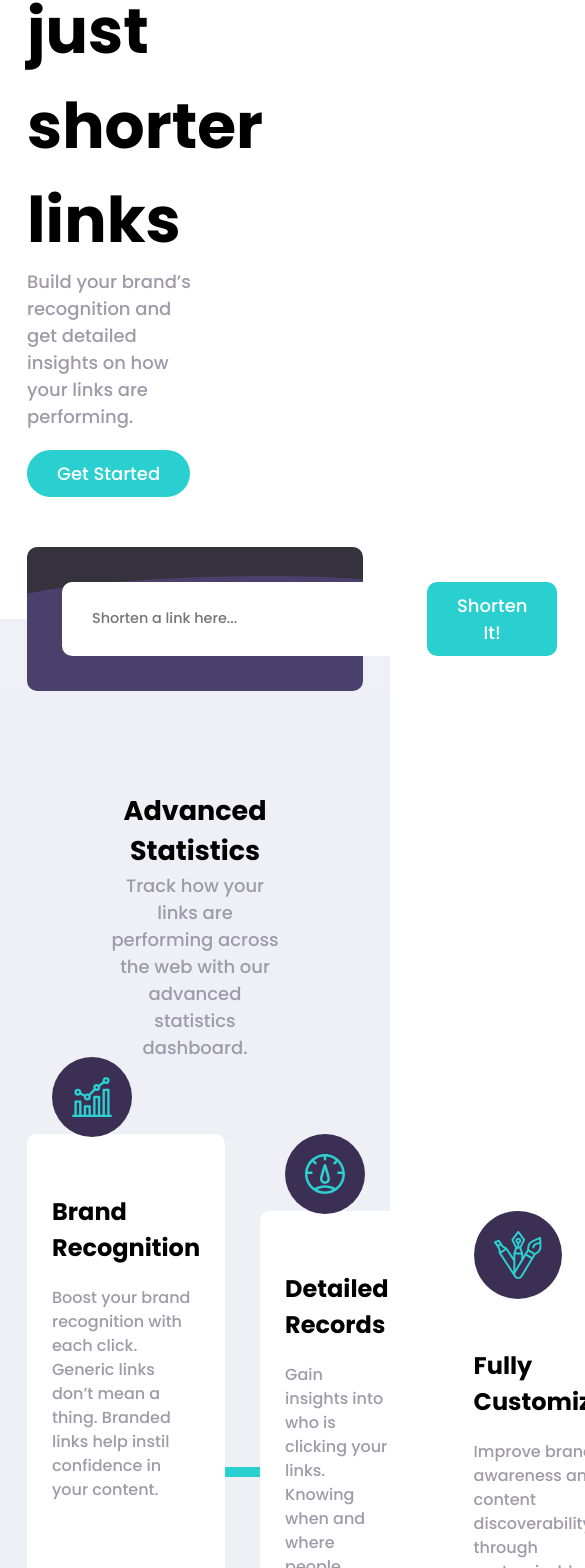
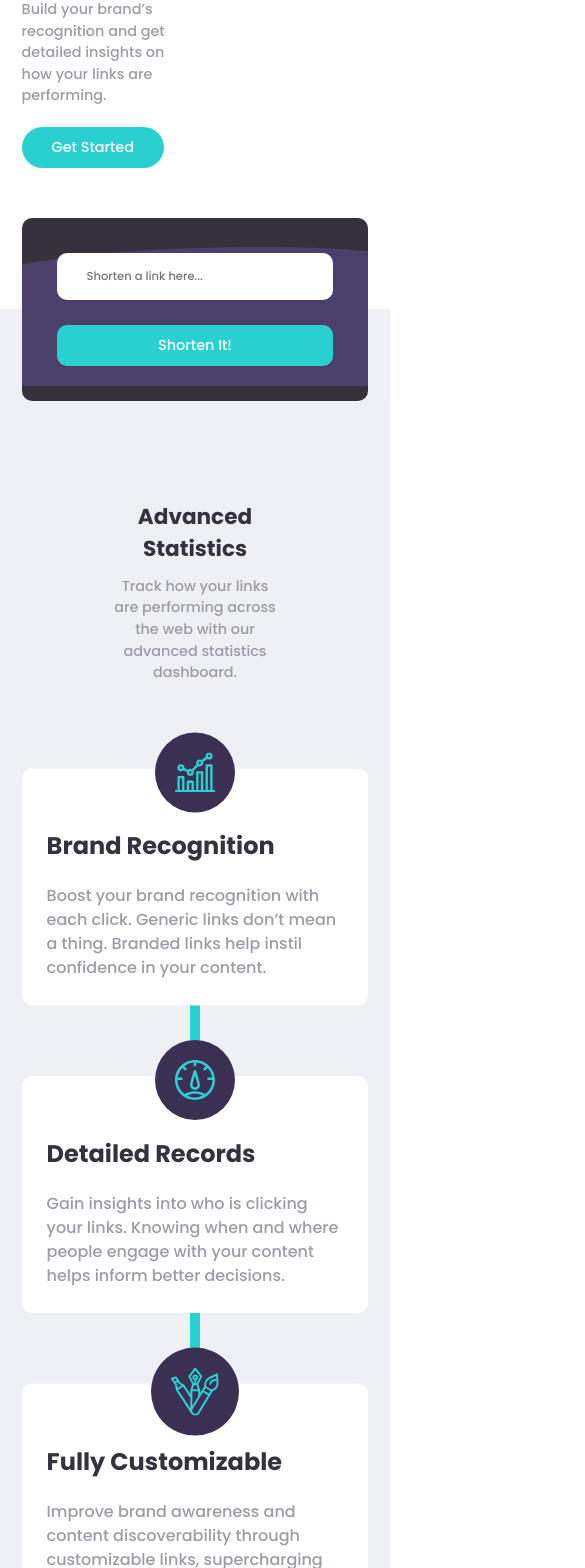
Before and after one commit to KordyD/url-shortening, a React (Vite) app: page / in a window 390 px wide. Shown: the part 399-1967 px from the top of the page, 585 px wide, since content can reach past the window. Built offline with nearby package versions, Linux system fonts and the light colour scheme.

Commit message:
Add adaptive styling

```diff
--- a/src/App.scss
+++ b/src/App.scss
@@ -132,3 +132,9 @@ input {
     }
   }
 }
+
+@media (max-width: 732px) {
+  :root {
+    font-size: calc(lib.$body-font-size * 0.8);
+  }
+}
--- a/src/components/AdvCard/AdvCard.module.scss
+++ b/src/components/AdvCard/AdvCard.module.scss
@@ -18,6 +18,7 @@
   h2 {
     font-weight: lib.$weight-bold;
     margin-bottom: 20px;
+    color: lib.$very-dark-blue;
   }
 
   p {
@@ -34,3 +35,13 @@
   display: flex;
   top: -15%;
 }
+
+@media (max-width: 732px) {
+  .advCard {
+    display: flex;
+    flex-direction: column;
+    .imgWrapper {
+      align-self: center;
+    }
+  }
+}
--- a/src/components/InputForm/InputForm.module.scss
+++ b/src/components/InputForm/InputForm.module.scss
@@ -30,3 +30,19 @@
   margin-top: 5px;
   margin-bottom: -14px;
 }
+
+@media (max-width: 650px) {
+  .inputForm {
+    div {
+      flex-direction: column;
+    }
+  }
+}
+
+@media (max-width: 375px) {
+  .inputForm {
+    background-image: url('/src/assets/bg-shorten-mobile.svg');
+    background-repeat: no-repeat;
+    background-position: 100% -50%;
+  }
+}
--- a/src/components/LinkCard/LinkCard.module.scss
+++ b/src/components/LinkCard/LinkCard.module.scss
@@ -28,3 +28,19 @@
     opacity: 1;
   }
 }
+
+@media (max-width: 650px) {
+  .linkCard {
+    flex-direction: column;
+    align-items: flex-start;
+    gap: 10px;
+    & > div {
+      flex-direction: column;
+      align-items: flex-start;
+      width: 100%;
+      button {
+        width: 100%;
+      }
+    }
+  }
+}
--- a/src/modules/Advertising/Advertising.module.scss
+++ b/src/modules/Advertising/Advertising.module.scss
@@ -16,6 +16,8 @@
 
   h1 {
     font-weight: lib.$weight-bold;
+    color: lib.$very-dark-blue;
+    margin-bottom: 10px;
   }
 
   p {
@@ -40,3 +42,20 @@
 .cardsStripeWrapper {
   position: relative;
 }
+
+@media (max-width: 732px) {
+  .cardsWrapper {
+    margin-top: 120px;
+    flex-direction: column;
+  }
+
+  .stripe {
+    background-color: lib.$cyan;
+    width: 10px;
+    height: 100%;
+    position: absolute;
+    top: 0;
+    left: 50%;
+    transform: translateX(-50%);
+  }
+}
--- a/src/modules/Boost/Boost.module.scss
+++ b/src/modules/Boost/Boost.module.scss
@@ -2,7 +2,7 @@
 
 .boostBackground {
   background-color: lib.$very-dark-blue;
-  background-image: url(/src/assets/bg-boost-desktop.svg);
+  background-image: url('/src/assets/bg-boost-desktop.svg');
   background-repeat: no-repeat;
   background-position: 100%;
 }
@@ -16,3 +16,11 @@
   padding: 55px 0;
   text-align: center;
 }
+
+@media (max-width: 375px) {
+  .boostBackground {
+    background-image: url('/src/assets/bg-boost-mobile.svg');
+    background-repeat: no-repeat;
+    background-position: 100%;
+  }
+}
--- a/src/modules/Footer/Footer.module.scss
+++ b/src/modules/Footer/Footer.module.scss
@@ -37,8 +37,8 @@
 
 .facebook {
   display: block;
-  width: 24px;
-  height: 24px;
+  width: 20px;
+  height: 20px;
   mask: url('/src/assets/icon-facebook.svg');
   mask-size: 100%;
 }
@@ -51,15 +51,36 @@
 }
 .pinterest {
   display: block;
-  width: 24px;
-  height: 24px;
+  width: 20px;
+  height: 20px;
   mask: url('/src/assets/icon-pinterest.svg');
   mask-size: 100%;
 }
 .instagram {
   display: block;
-  width: 24px;
-  height: 24px;
+  width: 20px;
+  height: 20px;
   mask: url('/src/assets/icon-instagram.svg');
   mask-size: 100%;
 }
+
+@media (max-width: 732px) {
+  .linksWrapper {
+    gap: 35px;
+  }
+}
+
+@media (max-width: 600px) {
+  .footer {
+    display: flex;
+    flex-direction: column;
+    align-items: center;
+
+    .linksWrapper {
+      margin-top: 25px;
+      margin-bottom: 25px;
+      flex-direction: column;
+      text-align: center;
+    }
+  }
+}
--- a/src/modules/Header/Header.jsx
+++ b/src/modules/Header/Header.jsx
@@ -38,3 +38,5 @@ const Header = () => {
 };
 
 export default Header;
+
+// 650px
--- a/src/modules/Hero/Hero.module.scss
+++ b/src/modules/Hero/Hero.module.scss
@@ -14,11 +14,13 @@
 .header {
   font-weight: lib.$weight-bold;
   font-size: 3.5rem;
+  color: lib.$very-dark-blue;
 }
 
 .text {
   color: lib.$grayish-violet;
   margin-bottom: 20px;
+  font-size: 1.2rem;
 }
 
 .imageWrapper {
@@ -33,3 +35,12 @@
   top: -25px;
   right: -40px;
 }
+
+@media (max-width: 900px) {
+  .header {
+    font-size: 2.5rem;
+  }
+  .text {
+    font-size: 1rem;
+  }
+}
```
